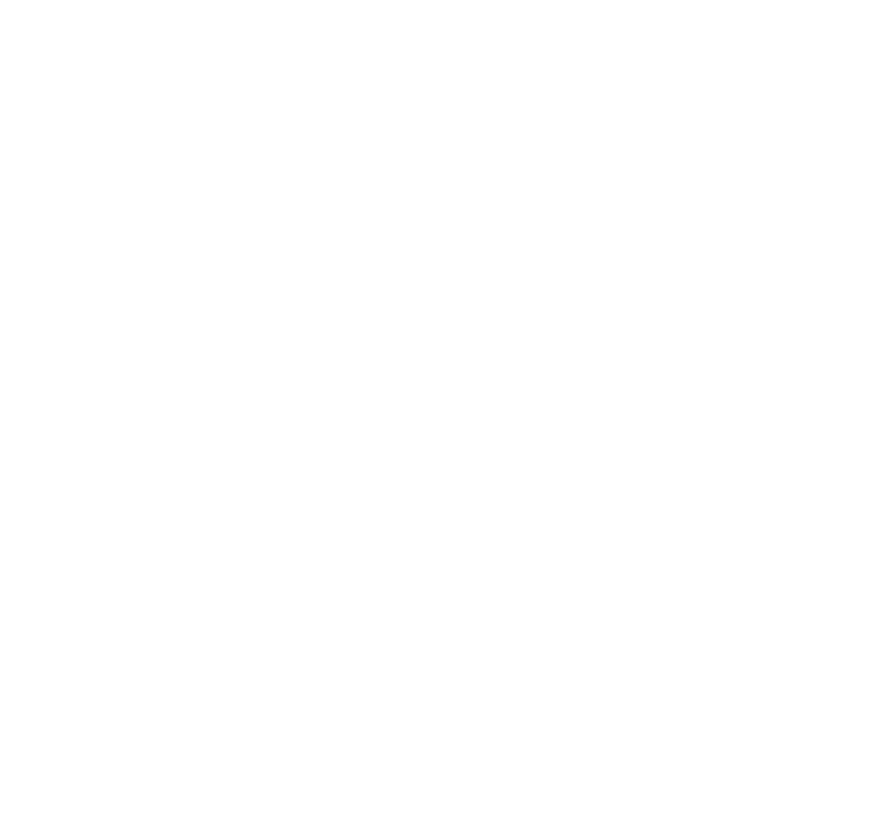
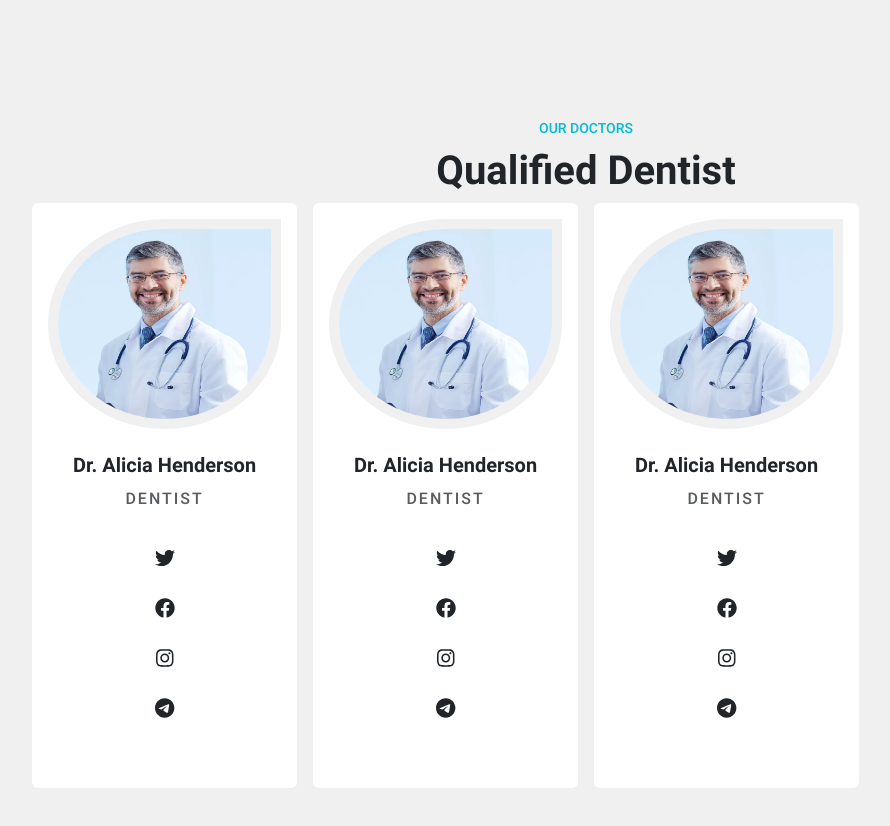
Before and after one commit to AmirHosseinShamsi/Dental-template, a React (Vite) app: page / in a window 1280 px wide. Shown: the part 3392-4218 px from the top of the page, without its empty margins (54-944 px from the left). Before the commit the page ends 3390 px from the top, so only its background shows below. Built offline with nearby package versions, Linux system fonts and the light colour scheme; a web font is replaced by a local one.

Commit message:
doctor section 70%

```diff
--- a/components/main-section/dentist-section/DentistSection.jsx
+++ b/components/main-section/dentist-section/DentistSection.jsx
@@ -1,6 +1,49 @@
 import React from 'react';
 import classes from './DentistSection.module.css';
+import DoctorCards from "../../../components/main-section/dentist-section/doctor-cards/DoctorCards.jsx";
+import doctorImage from '../../../public/images/card-image1.webp';
+
 const DentistSection = () => {
+    const data = [{
+        image: doctorImage,
+        fullName: 'Dr. Alicia Henderson',
+        position: 'dentist',
+        socialMedia: [{
+            icon: 'fa-brands fa-twitter',
+        }, {
+            icon: 'fa-brands fa-facebook',
+        }, {
+            icon: 'fa-brands fa-instagram',
+        }, {
+            icon: 'fa-brands fa-telegram'
+        }]
+    },{
+        image: doctorImage,
+        fullName: 'Dr. Alicia Henderson',
+        position: 'dentist',
+        socialMedia: [{
+            icon: 'fa-brands fa-twitter',
+        }, {
+            icon: 'fa-brands fa-facebook',
+        }, {
+            icon: 'fa-brands fa-instagram',
+        }, {
+            icon: 'fa-brands fa-telegram'
+        }]
+    },{
+        image: doctorImage,
+        fullName: 'Dr. Alicia Henderson',
+        position: 'dentist',
+        socialMedia: [{
+            icon: 'fa-brands fa-twitter',
+        }, {
+            icon: 'fa-brands fa-facebook',
+        }, {
+            icon: 'fa-brands fa-instagram',
+        }, {
+            icon: 'fa-brands fa-telegram'
+        }]
+    },]
     return (
         <section className={classes.doctorSection}>
             <div className="container-md p-0">
@@ -8,117 +51,9 @@
                     <span className={`col-12 text-uppercase text-center mb-2 ${classes.shortText}`}>Our doctors</span>
                     <h5 className={`col-12 text-capitalize text-center ${classes.headingText}`}>Qualified Dentist</h5>
                     <div className="row m-0 gx-3">
-                        {/*<div className="col-lg-3 col-sm-6 col-12 cards-self">
-                            <div className="card card-body text-center row m-0 border-0">
-                                <div className="img-sec-for-ca">
-                                    <img src="img/card-image4.webp" className="p-0 img-for-ca1" alt="card-image"/>
-                                </div>
-                                <h5 className="card-title text-capitalize mb-3 mt-4 card-title-h5 col-12">Dr. Alicia Henderson</h5>
-                                <h6 className="card-subtitle mb-2 text-muted text-uppercase card-subtitle-h6 col-12">dentist</h6>
-                                <div className="icon-s-w col-12 mt-3">
-
-
-                                    <div className="row m-0 justify-content-center justify-content-sm-between">
-                                        <div className="icon-first btn mx-2 mx-sm-0"><i className="fa-brands fa-twitter"></i></div>
-                                        <div className="icon-first btn mx-2 mx-sm-0"><i className="fa-brands fa-facebook"></i></div>
-                                        <div className="icon-first btn mx-2 mx-sm-0"><i className="fa-brands fa-instagram"></i>
-                                        </div>
-                                        <div className="icon-first btn ms-2 ms-sm-0"><i className="fa-brands fa-telegram"></i></div>
-
-
-                                    </div>
-
-                                </div>
-                                <p className="card-text col-12 mt-3 mb-4">I am an ambitious workaholic, but apart from that, pretty
-                                    simple
-                                    person.</p>
-
-                            </div>
-                        </div>
-                        <div className="col-lg-3 col-sm-6 col-12 cards-self">
-
-                            <div className="card card-body text-center row m-0 border-0">
-                                <div className="img-sec-for-ca">
-                                    <img src="img/card-image4.webp" className="p-0 img-for-ca1"/>
-                                </div>
-                                <h5 className="card-title text-capitalize mb-3 mt-4 card-title-h5 col-12">Dr. Alicia Henderson</h5>
-                                <h6 className="card-subtitle mb-2 text-muted text-uppercase card-subtitle-h6 col-12">dentist</h6>
-                                <div className="icon-s-w col-12 mt-3">
-
-
-                                    <div className="row m-0 justify-content-center justify-content-sm-between">
-                                        <div className="icon-first btn mx-2 mx-sm-0"><i className="fa-brands fa-twitter"></i></div>
-                                        <div className="icon-first btn mx-2 mx-sm-0"><i className="fa-brands fa-facebook"></i></div>
-                                        <div className="icon-first btn mx-2 mx-sm-0"><i className="fa-brands fa-instagram"></i>
-                                        </div>
-                                        <div className="icon-first btn ms-2 ms-sm-0"><i className="fa-brands fa-telegram"></i></div>
-
-
-                                    </div>
-
-                                </div>
-                                <p className="card-text col-12 mt-3 mb-4">I am an ambitious workaholic, but apart from that, pretty
-                                    simple
-                                    person.</p>
-
-                            </div>
-                        </div>
-                        <div className="col-lg-3 col-sm-6 col-12 cards-self">
-
-                            <div className="card card-body text-center row m-0 border-0">
-                                <div className="img-sec-for-ca">
-                                    <img src="img/card-image4.webp" className="p-0 img-for-ca1"/>
-                                </div>
-                                <h5 className="card-title text-capitalize mb-3 mt-4 card-title-h5 col-12">Dr. Alicia Henderson</h5>
-                                <h6 className="card-subtitle mb-2 text-muted text-uppercase card-subtitle-h6 col-12">dentist</h6>
-                                <div className="icon-s-w col-12 mt-3">
-
-
-                                    <div className="row m-0 justify-content-center justify-content-sm-between">
-                                        <div className="icon-first btn mx-2 mx-sm-0"><i className="fa-brands fa-twitter"></i></div>
-                                        <div className="icon-first btn mx-2 mx-sm-0"><i className="fa-brands fa-facebook"></i></div>
-                                        <div className="icon-first btn mx-2 mx-sm-0"><i className="fa-brands fa-instagram"></i>
-                                        </div>
-                                        <div className="icon-first btn ms-2 ms-sm-0"><i className="fa-brands fa-telegram"></i></div>
-
-
-                                    </div>
-
-                                </div>
-                                <p className="card-text col-12 mt-3 mb-4">I am an ambitious workaholic, but apart from that, pretty
-                                    simple
-                                    person.</p>
-
-                            </div>
-                        </div>
-                        <div className="col-lg-3 col-sm-6 col-12 cards-self">
-
-                            <div className="card card-body text-center row m-0 border-0">
-                                <div className="img-sec-for-ca">
-                                    <img src="img/card-image4.webp" className="p-0 img-for-ca1"/>
-                                </div>
-                                <h5 className="card-title text-capitalize mb-3 mt-4 card-title-h5 col-12">Dr. Alicia Henderson</h5>
-                                <h6 className="card-subtitle mb-2 text-muted text-uppercase card-subtitle-h6 col-12">dentist</h6>
-                                <div className="icon-s-w col-12 mt-3">
-
-
-                                    <div className="row m-0 justify-content-center justify-content-sm-between">
-                                        <div className="icon-first btn mx-2 mx-sm-0"><i className="fa-brands fa-twitter"></i></div>
-                                        <div className="icon-first btn mx-2 mx-sm-0"><i className="fa-brands fa-facebook"></i></div>
-                                        <div className="icon-first btn mx-2 mx-sm-0"><i class="fa-brands fa-instagram"></i>
-                                        </div>
-                                        <div class="icon-first btn ms-2 ms-sm-0"><i class="fa-brands fa-telegram"></i></div>
-
-
-                                    </div>
-
-                                </div>
-                                <p class="card-text col-12 mt-3 mb-4">I am an ambitious workaholic, but apart from that, pretty
-                                    simple
-                                    person.</p>
-
-                            </div>
-                        </div>*/}
+                        {data.map((item, index) => {
+                            return <DoctorCards data={{...item}}/>
+                        })}
                     </div>
                 </div>
             </div>
--- a/components/main-section/dentist-section/doctor-cards/DoctorCards.jsx
+++ b/components/main-section/dentist-section/doctor-cards/DoctorCards.jsx
@@ -1,23 +1,22 @@
 import React from 'react';
 import classes from './DoctorCards.module.css';
+import SocialMedia from "../../../../components/main-section/dentist-section/doctor-cards/social-media/SocialMedia.jsx";
 
 const DoctorCards = ({data}) => {
     return (
         <div className={`col-lg-3 col-sm-6 col-12 ${classes.cards}`}>
             <div className="card card-body text-center row m-0 border-0">
                 <img src={data.image} className={`p-0 ${classes.doctorsImage}`} alt="card-image"/>
-                <h5 className="card-title text-capitalize mb-3 mt-4 card-title-h5 col-12">{data.fullName}</h5>
-                <h6 className="card-subtitle mb-2 text-muted text-uppercase card-subtitle-h6 col-12">{data.position}</h6>
+                <h5 className={`card-title text-capitalize mb-3 mt-4 col-12 ${classes.doctorName}`}>{data.fullName}</h5>
+                <h6 className={`card-subtitle mb-2 text-muted text-uppercase col-12 ${classes.doctorPosition}`}>{data.position}</h6>
                 <div className="col-12 mt-3">
                     <div className="row m-0 justify-content-center justify-content-sm-between">
-                        <div className="icon-first btn mx-2 mx-sm-0"><i className="fa-brands fa-twitter"></i></div>
-                        <div className="icon-first btn mx-2 mx-sm-0"><i className="fa-brands fa-facebook"></i></div>
-                        <div className="icon-first btn mx-2 mx-sm-0"><i className="fa-brands fa-instagram"></i>
-                        </div>
-                        <div className="icon-first btn ms-2 ms-sm-0"><i className="fa-brands fa-telegram"></i></div>
+                        {data.socialMedia.map((item , index)=>{
+                            return <SocialMedia data={{...item}}/>
+                        })}
                     </div>
                 </div>
-                <p className="card-text col-12 mt-3 mb-4">{data.about}</p>
+                <p className={`col-12 mt-3 mb-4 ${classes.aboutSection}`}>{data.about}</p>
             </div>
         </div>
     );
--- a/components/main-section/dentist-section/doctor-cards/DoctorCards.module.css
+++ b/components/main-section/dentist-section/doctor-cards/DoctorCards.module.css
@@ -10,27 +10,16 @@
     border: 10px solid var(--color-cards);
     margin-top: -127px;
 }
-.card-title-h5 {
+.doctorName {
     font-size: 20px;
     font-family: 'Roboto-Bold' , serif !important;
 }
-.card-subtitle-h6 {
+.doctorPosition {
     font-family: 'Roboto-Medium' , serif;
     color: var(--main-light-blue) !important;
     letter-spacing: 2px;
 }
-.icon-first {
-    width: 50px;
-    height: 50px;
-    border-radius: 50%;
-    background-color: var(--main-light-blue);
-    color: white;
-}
-.icon-first i {
-    margin-top: 9px;
-    font-size: 20px;
-}
-.card-text {
+.aboutSection {
     color: var(--main-medium-gray);
     font-family: 'Roboto-Regular' , serif;
     line-height: 26px;
--- /dev/null
+++ b/components/main-section/dentist-section/doctor-cards/social-media/SocialMedia.jsx
@@ -0,0 +1,9 @@
+import React from 'react';
+import classes from './SocialMedia.module.css';
+const SocialMedia = ({data}) => {
+    return (
+        <div className={`btn mx-2 mx-sm-0 ${classes.socialMediaSection}`}><i className={`${data.icon} ${classes.socialMediaIcon}`}></i></div>
+    );
+};
+
+export default SocialMedia;
--- /dev/null
+++ b/components/main-section/dentist-section/doctor-cards/social-media/SocialMedia.module.css
@@ -0,0 +1,11 @@
+.socialMediaSection {
+    width: 50px;
+    height: 50px;
+    border-radius: 50%;
+    background-color: var(--main-light-blue);
+    color: white;
+}
+.socialMediaIcon {
+    margin-top: 9px;
+    font-size: 20px;
+}
--- a/src/App.jsx
+++ b/src/App.jsx
@@ -2,6 +2,7 @@
 import TakeAppointment from "../components/main-section/take-appointment/TakeAppointment.jsx";
 import Services from "../components/main-section/services/Services.jsx";
 import IntroduceSection from "../components/main-section/introduce-section/IntroduceSection.jsx";
+import DentistSection from "../components/main-section/dentist-section/DentistSection.jsx";
 
 export default function App() {
 
@@ -12,6 +13,7 @@
               <TakeAppointment/>
               <Services/>
               <IntroduceSection/>
+              <DentistSection/>
           </main>
       </>
   )
```
